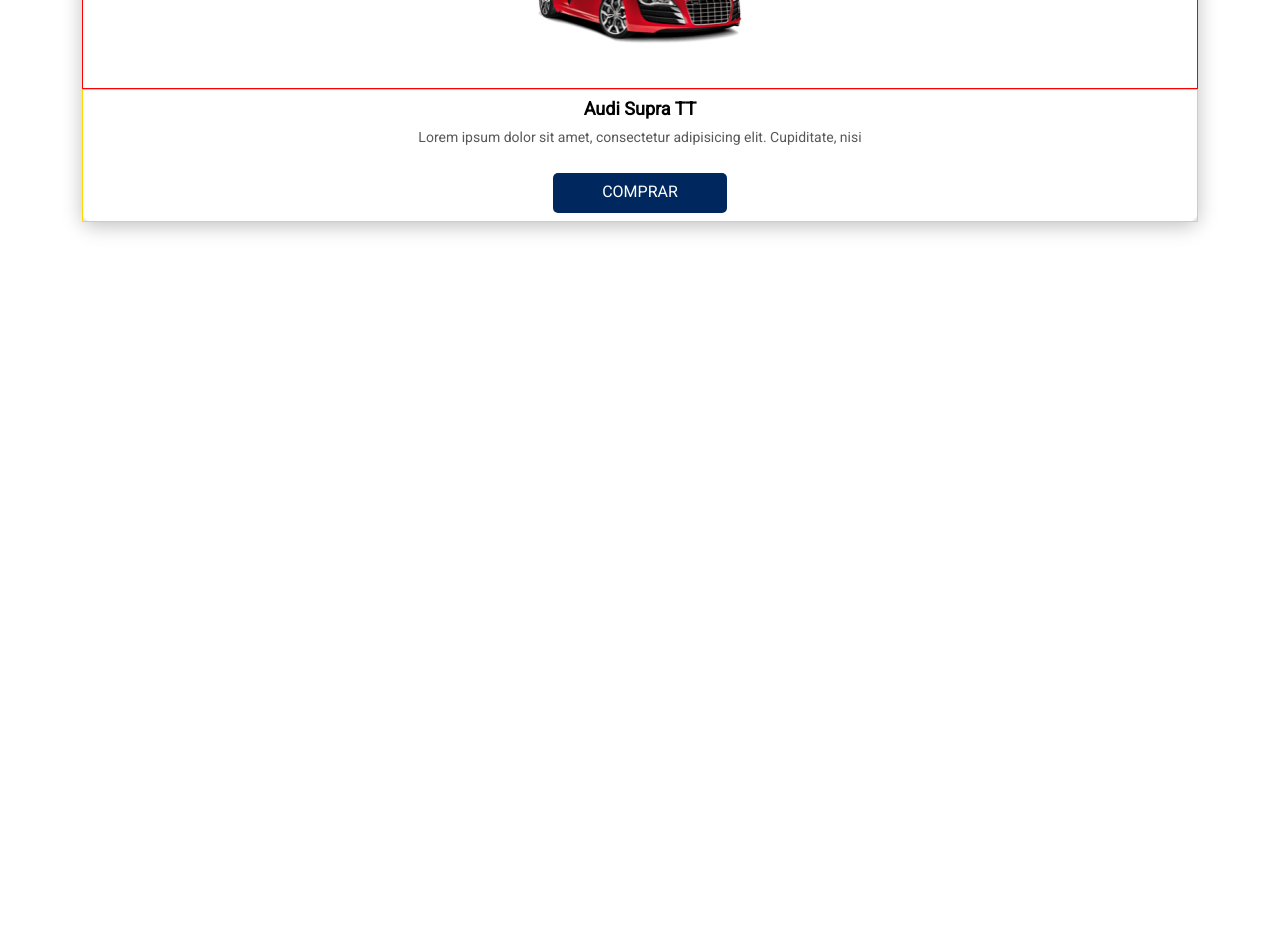
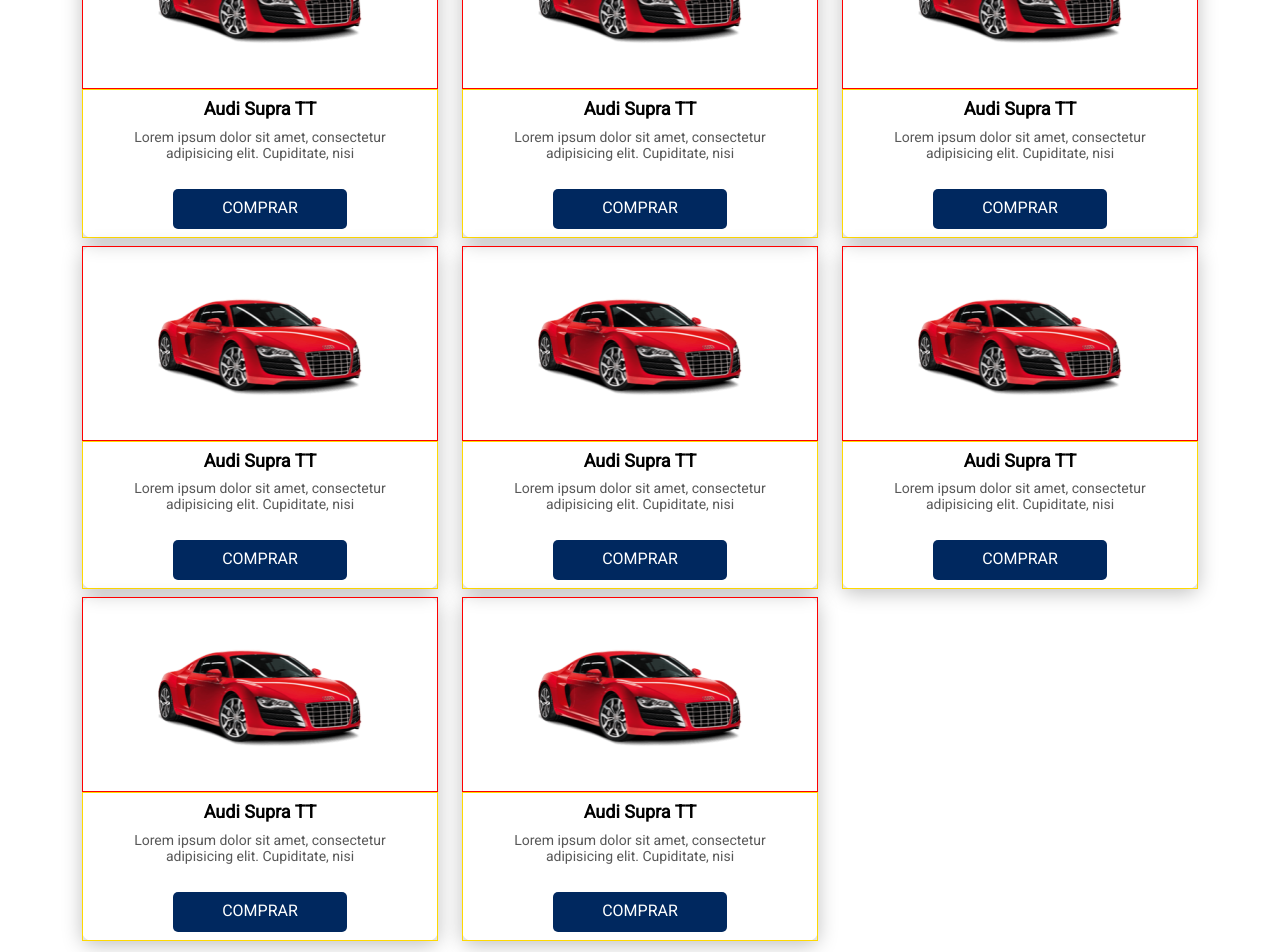
Before and after one commit to nevesade/carrosTop, a React (Create React App) app in the folder frontweb/: page / in a window 1280 px wide. Shown: the part 200-1152 px from the top of the page. Before the commit the page ends 800 px from the top, so only its background shows below. Built offline with nearby package versions, Linux system fonts and the light colour scheme; the HTML template or start-up script is replaced by a standard one.

Commit message:
Mostrando cards na tela Catalog com Bootstrap Grid System

```diff
--- a/frontweb/src/pages/Catalog/index.tsx
+++ b/frontweb/src/pages/Catalog/index.tsx
@@ -12,7 +12,42 @@
 
       <div className="container my-4">
 
-        <ProductCard/>
+       <div className="row">
+            <div className="col-sm-6 col-lg-4 col-xl-4 ">
+            <ProductCard/>
+
+            </div>
+            <div className="col-sm-6 col-lg-4 col-xl-4 ">
+            <ProductCard/>
+
+            </div>
+            <div className="col-sm-6 col-lg-4 col-xl-4 ">
+            <ProductCard/>
+
+            </div>
+            <div className="col-sm-6 col-lg-4 col-xl-4 ">
+            <ProductCard/>
+
+            </div>
+            <div className="col-sm-6 col-lg-4 col-xl-4 ">
+            <ProductCard/>
+
+            </div>
+            <div className="col-sm-6 col-lg-4 col-xl-4 ">
+            <ProductCard/>
+
+            </div>
+            <div className="col-sm-6 col-lg-4 col-xl-4 ">
+            <ProductCard/>
+
+            </div>
+            <div className="col-sm-6 col-lg-4 col-xl-4 ">
+            <ProductCard/>
+
+            </div>
+
+
+        </div>
 
       </div>
       </>
```
